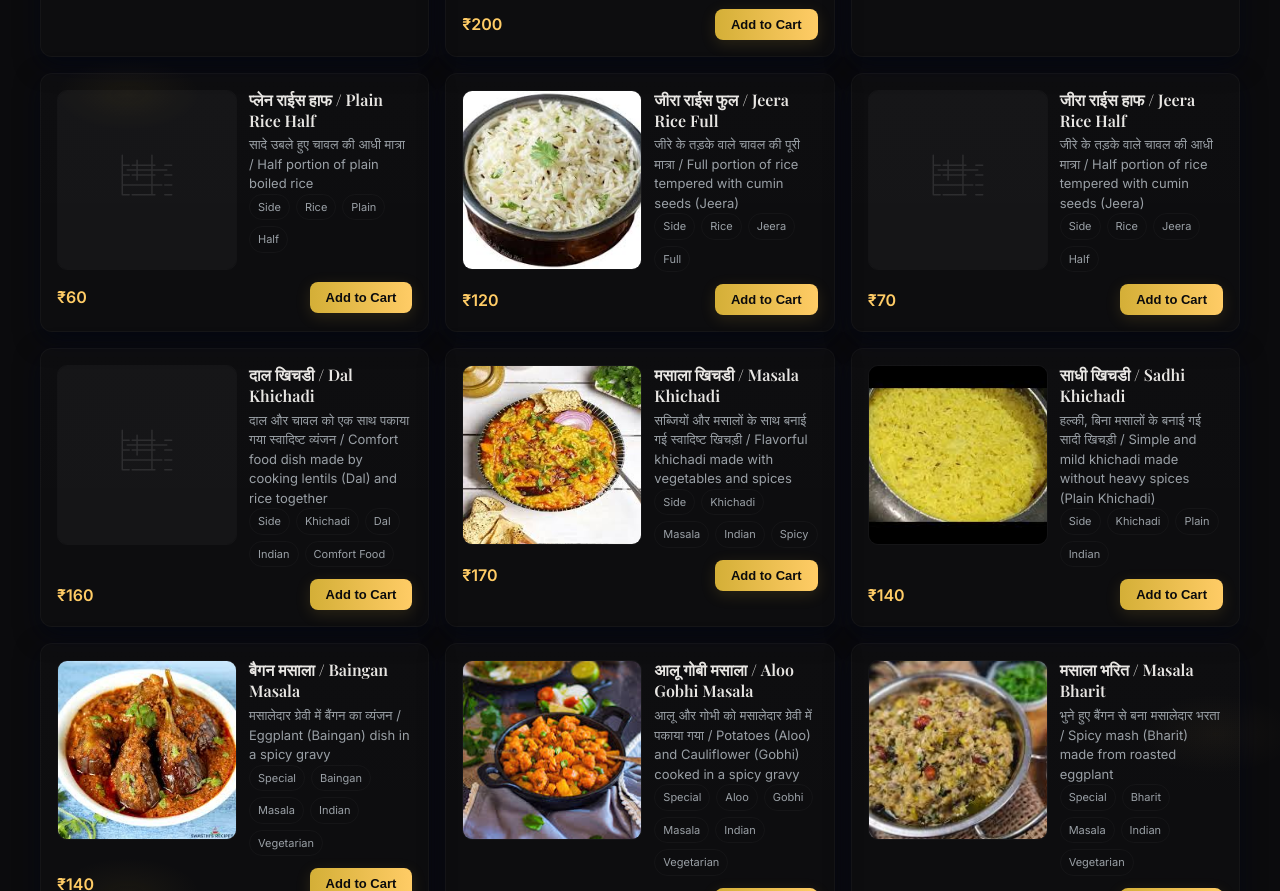
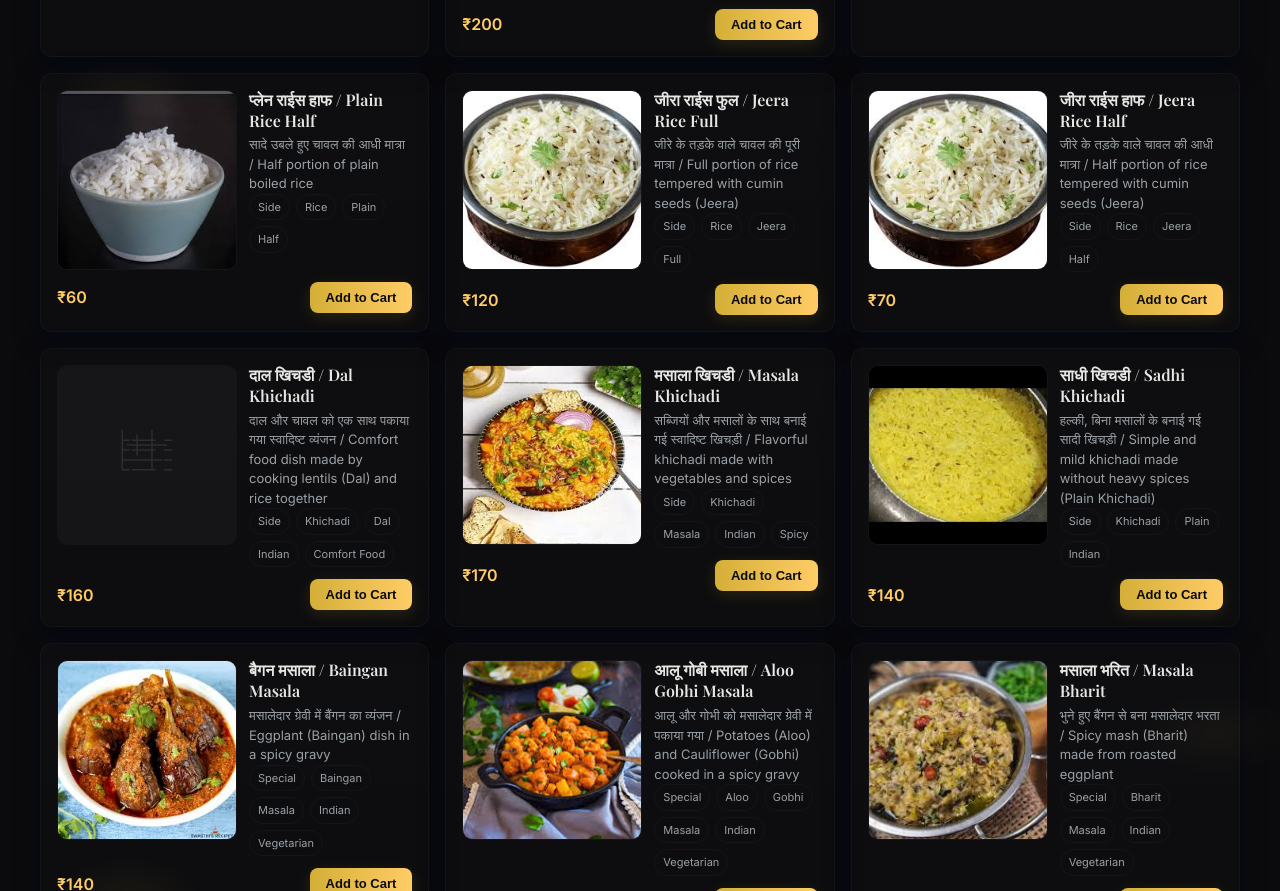
Before and after one commit to MenuSpeak/Anand-Bag, a plain HTML site: page index.html in a window 1280 px wide. Shown: the part 5586-6477 px from the top of the page. Drawn offline with nearby package versions, Linux system fonts and the light colour scheme.

Commit message:
Update index.html

```diff
--- a/index.html
+++ b/index.html
@@ -1356,9 +1356,9 @@
 {"id": 43, "cat": "Veg Main Course", "name": "व्हेज मराठा / Veg Maratha", "price": "₹180", "desc": "सब्जियों को महाराष्ट्रियन मसालों के साथ एक विशेष मराठा-शैली की ग्रेवी में पकाया गया / Vegetables cooked in a special Maratha-style gravy with Maharashtrian spices", "tags": ["Main Course", "Maratha", "Spicy", "Indian", "Vegetarian"], "img": "img/Veg_Maratha.jpeg"},
 {"id": 44, "cat": "Veg Main Course", "name": "व्हेज पटियाला / Veg Patiala", "price": "₹200", "desc": "पनीर और सब्जियों से बनी एक रिच और मसालेदार पंजाबी डिश, जो अक्सर अंडे के ऑमलेट में लपेटकर परोसी जाती है / A rich and spicy Punjabi dish of paneer and vegetables, often wrapped in an egg omelette (veg version without egg)", "tags": ["Main Course", "Patiala", "Punjabi", "Indian", "Vegetarian"], "img": "img/Veg_Patiala.jpeg"},
 {"id": 45, "cat": "Rice", "name": "प्लेन राईस फुल / Plain Rice Full", "price": "₹100", "desc": "सादे उबले हुए चावल की पूरी मात्रा / Full portion of plain boiled rice", "tags": ["Side", "Rice", "Plain", "Full"], "img": "img/Plain_Rice_Full.jpeg"},
-{"id": 46, "cat": "Rice", "name": "प्लेन राईस हाफ / Plain Rice Half", "price": "₹60", "desc": "सादे उबले हुए चावल की आधी मात्रा / Half portion of plain boiled rice", "tags": ["Side", "Rice", "Plain", "Half"], "img": "img/Plain_Rice_Half.jpeg"},
+{"id": 46, "cat": "Rice", "name": "प्लेन राईस हाफ / Plain Rice Half", "price": "₹60", "desc": "सादे उबले हुए चावल की आधी मात्रा / Half portion of plain boiled rice", "tags": ["Side", "Rice", "Plain", "Half"], "img": "img/Plain_Rice_Full.jpeg"},
 {"id": 47, "cat": "Rice", "name": "जीरा राईस फुल / Jeera Rice Full", "price": "₹120", "desc": "जीरे के तड़के वाले चावल की पूरी मात्रा / Full portion of rice tempered with cumin seeds (Jeera)", "tags": ["Side", "Rice", "Jeera", "Full"], "img": "img/Jeera_Rice_Full.jpeg"},
-{"id": 48, "cat": "Rice", "name": "जीरा राईस हाफ / Jeera Rice Half", "price": "₹70", "desc": "जीरे के तड़के वाले चावल की आधी मात्रा / Half portion of rice tempered with cumin seeds (Jeera)", "tags": ["Side", "Rice", "Jeera", "Half"], "img": "img/Jeera_Rice_Half.jpeg"},
+{"id": 48, "cat": "Rice", "name": "जीरा राईस हाफ / Jeera Rice Half", "price": "₹70", "desc": "जीरे के तड़के वाले चावल की आधी मात्रा / Half portion of rice tempered with cumin seeds (Jeera)", "tags": ["Side", "Rice", "Jeera", "Half"], "img": "img/Jeera_Rice_Full.jpeg"},
 {"id": 49, "cat": "Rice", "name": "दाल खिचडी / Dal Khichadi", "price": "₹160", "desc": "दाल और चावल को एक साथ पकाया गया स्वादिष्ट व्यंजन / Comfort food dish made by cooking lentils (Dal) and rice together", "tags": ["Side", "Khichadi", "Dal", "Indian", "Comfort Food"], "img": "img/Dal_Khichadi.jpeg"},
 {"id": 50, "cat": "Rice", "name": "मसाला खिचडी / Masala Khichadi", "price": "₹170", "desc": "सब्जियों और मसालों के साथ बनाई गई स्वादिष्ट खिचड़ी / Flavorful khichadi made with vegetables and spices", "tags": ["Side", "Khichadi", "Masala", "Indian", "Spicy"], "img": "img/Masala_Khichadi.jpeg"},
 {"id": 51, "cat": "Rice", "name": "साधी खिचडी / Sadhi Khichadi", "price": "₹140", "desc": "हल्की, बिना मसालों के बनाई गई सादी खिचड़ी / Simple and mild khichadi made without heavy spices (Plain Khichadi)", "tags": ["Side", "Khichadi", "Plain", "Indian"], "img": "img/Sadhi_Khichadi.jpeg"},
```
